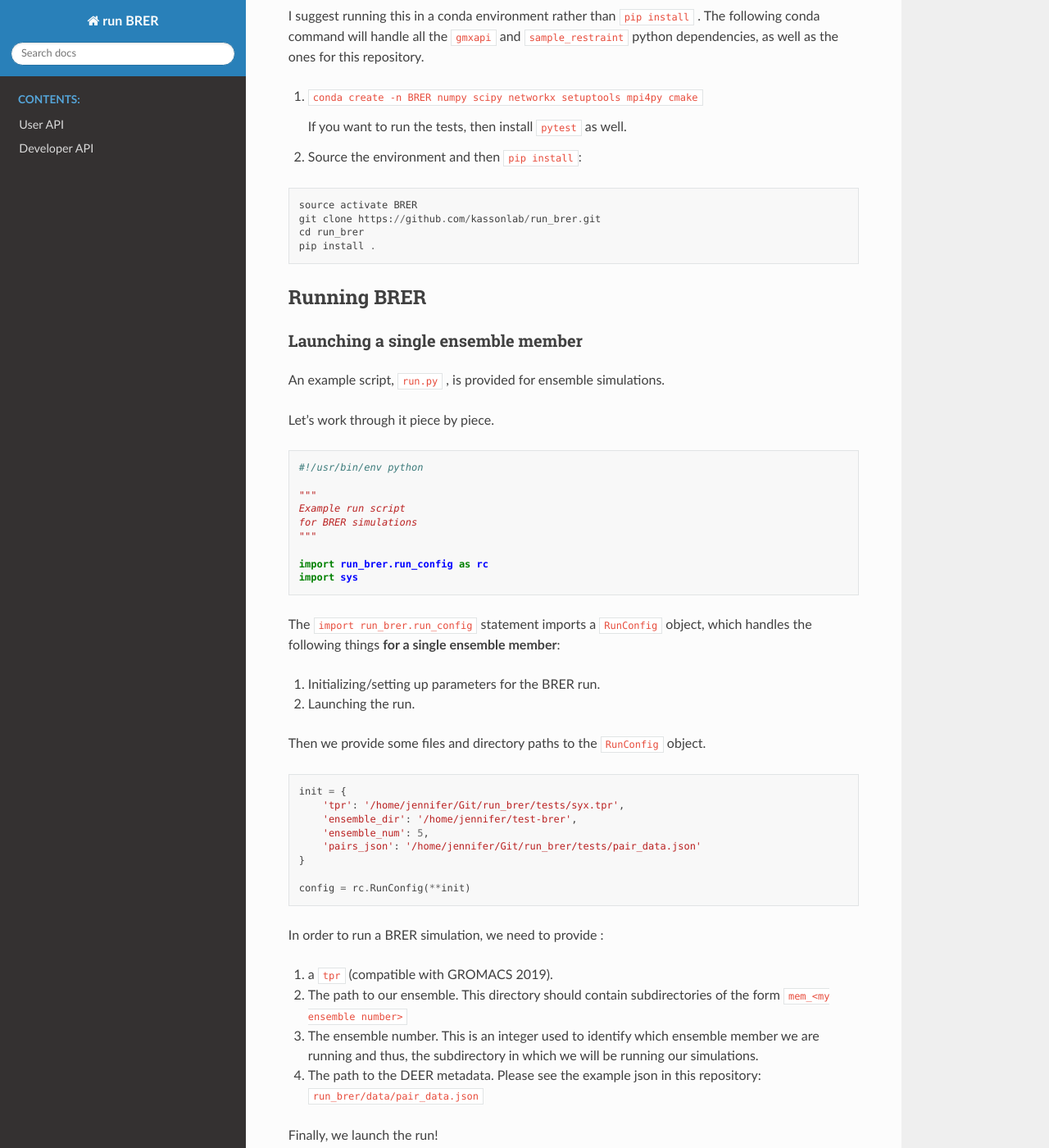
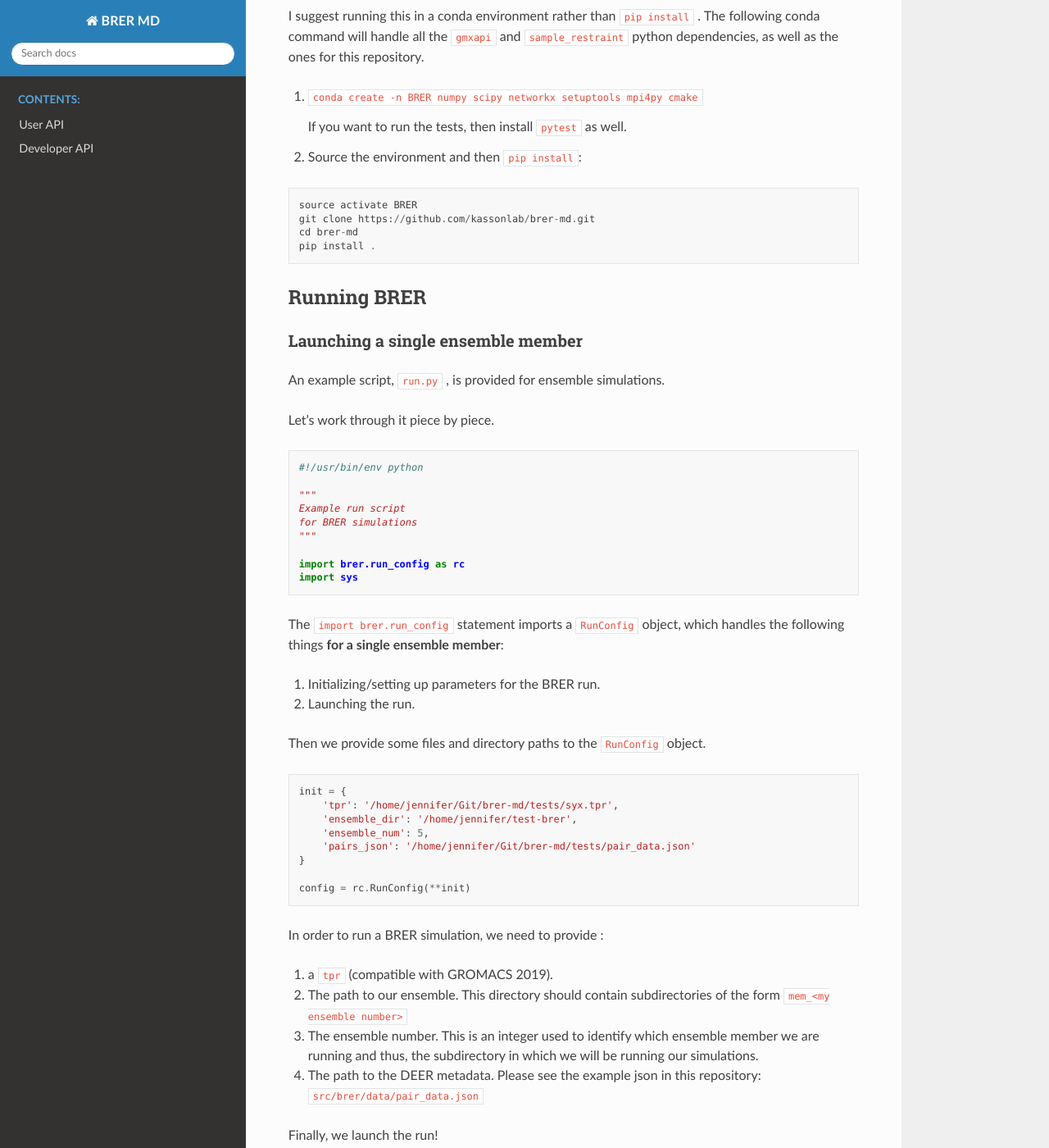
Before and after one commit to kassonlab/brer-md, a Sphinx documentation site: the page built from docs/source/index.rst, in a window 1280 px wide and 1400 px high, scrolled down 1443 px. Shown: the whole window at 82% size. Built offline with Sphinx 7.4.7 and the Read the Docs theme 2.0.0, drawn with Linux system fonts in a browser that asks for light colours; some of the changed text lies outside the part shown.

Commit message:
Update references to package and branch names.

```diff
--- a/docs/source/conf.py
+++ b/docs/source/conf.py
@@ -19,7 +19,7 @@
 
 # -- Project information -----------------------------------------------------
 
-project = 'run BRER'
+project = 'BRER MD'
 copyright = '2019, Jennifer M. Hays'
 author = 'Jennifer M. Hays'
 
--- a/docs/source/index.rst
+++ b/docs/source/index.rst
@@ -3,7 +3,7 @@
    You can adapt this file completely to your liking, but it should at least
    contain the root `toctree` directive.
 
-Welcome to run BRER's documentation!
+Welcome to BRER's documentation!
 ====================================
 
 .. toctree::
@@ -14,7 +14,7 @@
    user_api
    developer_api
 
-run_brer
+brer
 ========
 
 |Build Status|
@@ -96,8 +96,8 @@
 ::
 
    source activate BRER
-   git clone https://github.com/kassonlab/run_brer.git
-   cd run_brer
+   git clone https://github.com/kassonlab/brer-md.git
+   cd brer-md
    pip install .
 
 Running BRER
@@ -119,10 +119,10 @@
    for BRER simulations
    """
 
-   import run_brer.run_config as rc
+   import brer.run_config as rc
    import sys
 
-The ``import run_brer.run_config`` statement imports a ``RunConfig``
+The ``import brer.run_config`` statement imports a ``RunConfig``
 object, which handles the following things **for a single ensemble
 member**:
 
@@ -135,10 +135,10 @@
 ::
 
    init = {
-       'tpr': '/home/jennifer/Git/run_brer/tests/syx.tpr',
+       'tpr': '/home/jennifer/Git/brer-md/tests/syx.tpr',
        'ensemble_dir': '/home/jennifer/test-brer',
        'ensemble_num': 5,
-       'pairs_json': '/home/jennifer/Git/run_brer/tests/pair_data.json'
+       'pairs_json': '/home/jennifer/Git/brer-md/tests/pair_data.json'
    }
 
    config = rc.RunConfig(**init)
@@ -152,7 +152,7 @@
    ensemble member we are running and thus, the subdirectory in which we
    will be running our simulations.
 4. The path to the DEER metadata. Please see the example json in this
-   repository: ``run_brer/data/pair_data.json``
+   repository: ``src/brer/data/pair_data.json``
 
 Finally, we launch the run!
 
@@ -180,12 +180,12 @@
 `features <https://github.com/kassonlab/gmxapi>`__ that allow a user to
 launch many ensemble members in one job.
 
-.. |Documentation Status| image:: https://github.com/kassonlab/run_brer/actions/workflows/pages/pages-build-deployment/badge.svg?branch=master
-   :target: https://github.com/kassonlab/run_brer/actions/workflows/pages/pages-build-deployment
+.. |Documentation Status| image:: https://github.com/kassonlab/brer-md/actions/workflows/pages/pages-build-deployment/badge.svg?branch=master
+   :target: https://github.com/kassonlab/brer-md/actions/workflows/pages/pages-build-deployment
 .. |Language grade: Python| image:: https://img.shields.io/lgtm/grade/python/g/jmhays/run_brer.svg?logo=lgtm&logoWidth=18
 .. |Total alerts| image:: https://img.shields.io/lgtm/alerts/g/jmhays/run_brer.svg?logo=lgtm&logoWidth=18
-.. |Build Status| image:: https://github.com/kassonlab/run_brer/actions/workflows/test.yml/badge.svg?branch=master
-   :target: https://github.com/kassonlab/run_brer/actions/workflows/test.yml
+.. |Build Status| image:: https://github.com/kassonlab/brer-md/actions/workflows/test.yml/badge.svg?branch=master
+   :target: https://github.com/kassonlab/brer-md/actions/workflows/test.yml
 .. |codecov| image:: https://codecov.io/gh/jmhays/run_brer/branch/master/graph/badge.svg
 
 Indices and tables
--- a/pyproject.toml
+++ b/pyproject.toml
@@ -39,8 +39,8 @@
 dynamic = ["version"]
 
 [project.urls]
-"Source" = "https://github.com/kassonlab/run_brer/"
-"Documentation" = "https://kassonlab.github.io/run_brer/"
+"Source" = "https://github.com/kassonlab/brer-md/"
+"Documentation" = "https://kassonlab.github.io/brer-md/"
 
 [project.optional-dependencies]
 test = [
--- a/run.py
+++ b/run.py
@@ -3,16 +3,16 @@
 Example run script for BRER simulations
 """
 
-import run_brer.run_config as rc
+import brer.run_config as rc
 import sys
 
 sys.path.append('/home/jennifer/Git/brer/build/src/pythonmodule')
 
 init = {
-    'tpr': '/home/jennifer/Git/run_brer/run_brer/data/topol.tpr',
+    'tpr': '/home/jennifer/Git/brer-md/src/brer/data/topol.tpr',
     'ensemble_dir': '/home/jennifer/test-brer',
     'ensemble_num': 5,
-    'pairs_json': '/home/jennifer/Git/run_brer/run_brer/data/pair_data.json'
+    'pairs_json': '/home/jennifer/Git/brer-md/src/brer/data/pair_data.json'
 }
 
 config = rc.RunConfig(**init)
```
Also changed, not shown: README.md (+17 -17 lines), README.rst (+21 -23 lines), docs/source/developer_api.rst (+13 -13 lines), docs/source/user_api.rst (+5 -5 lines), .lgtm.yml, 6 other files.
